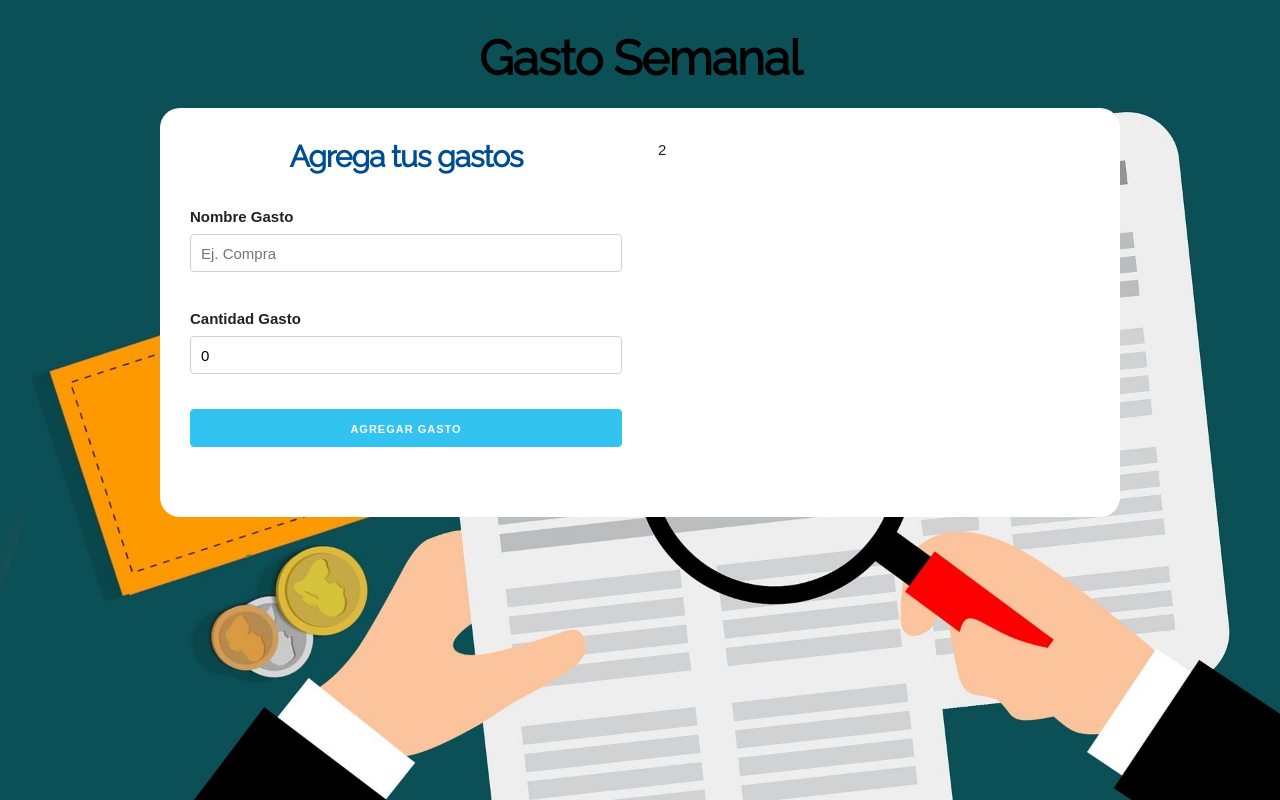
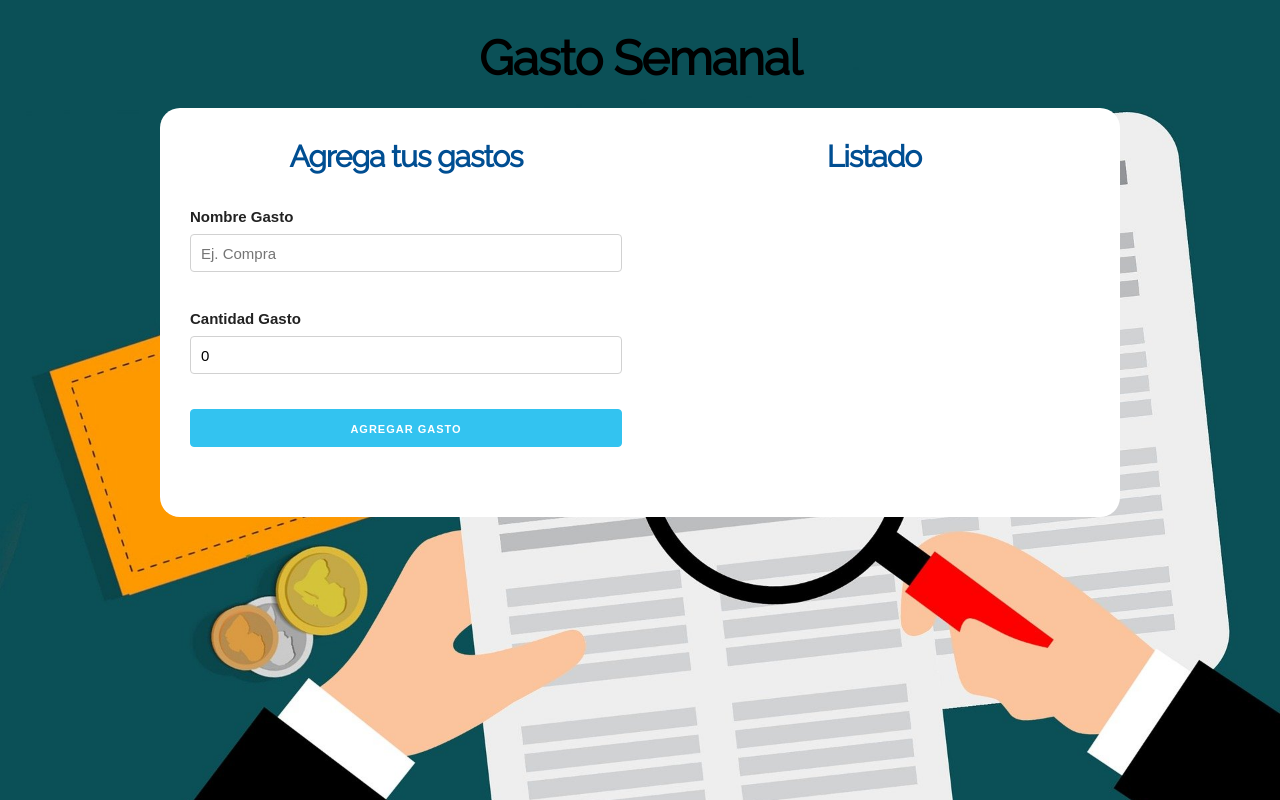
Before and after one commit to ojedam13/presupuesto-mensual, a React (Create React App) app: page / in a window 1280 px wide. Both pictures are taken after typing "5" into the empty fields and a click on the input "Definir presupuesto". Built offline with nearby package versions, Linux system fonts and the light colour scheme.

Commit message:
mostrando gasto en interfaz

```diff
--- a/src/App.js
+++ b/src/App.js
@@ -1,6 +1,7 @@
 import React, {useState} from 'react';
 import Pregunta from './components/Pregunta';
 import Formulario from './components/Formulario';
+import Listado from './components/Listado';
 
 
 function App() {
@@ -43,7 +44,9 @@
               />
             </div>
             <div className='one-half column'>
-              2
+                  <Listado
+                    gastos={gastos}
+              />
             </div>
           </div>
             )
--- /dev/null
+++ b/src/components/Gasto.js
@@ -0,0 +1,12 @@
+import React from 'react';
+
+const Gasto = ({gasto}) => (
+    <li className='gastos'>
+        <p>
+            {gasto.nombre}
+            <span className='gasto'>$ {gasto.cantidad}</span>
+        </p>
+    </li>
+);
+
+export default Gasto;
--- /dev/null
+++ b/src/components/Listado.js
@@ -0,0 +1,18 @@
+import React from 'react';
+import Gasto from './Gasto';
+
+
+const Listado = ({ gastos }) => (
+    <div className='gastos-realizados'>
+        <h2>Listado</h2>
+        {gastos.map(gasto => (
+            <Gasto
+                key={gasto.id}
+                gasto={gasto}
+            />
+        ))}
+    </div>
+);
+
+
+export default Listado;
```
